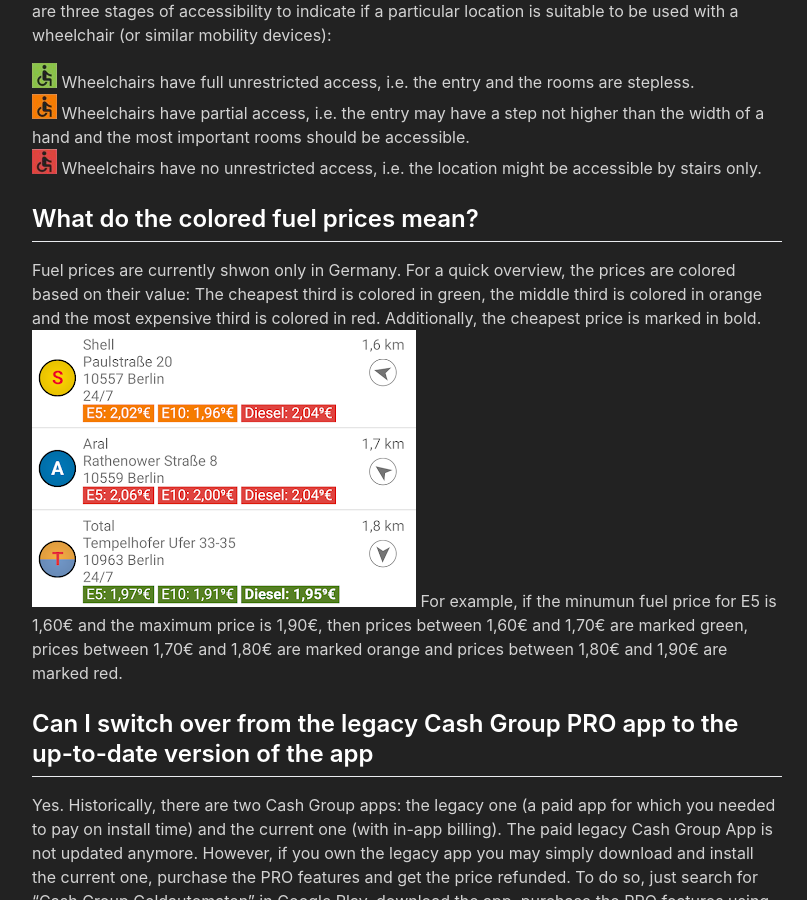
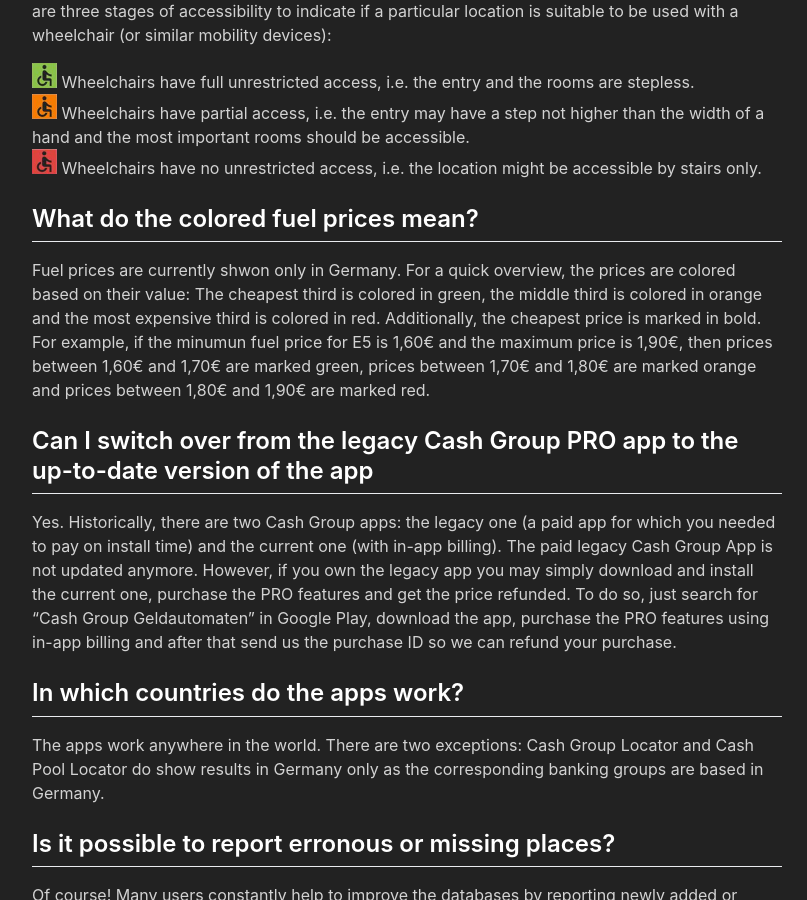
Before and after one commit to positive-infinity/positive-infinity.github.io, a Jekyll site: the page built from _pages/faq.md, in a window 1280 px wide and 900 px high, scrolled down 687 px. Shown: the whole window, without its empty margins (233-1040 px from the left). Built offline with Jekyll 4.4.1, drawn with Linux system fonts in a browser that asks for light colours; nearby versions of some CDN libraries.

Commit message:
Update faq.md

```diff
--- a/_pages/faq.md
+++ b/_pages/faq.md
@@ -21,9 +21,7 @@
 ![alt text](../assets/wheelchair_no.png) Wheelchairs have no unrestricted access, i.e. the location might be accessible by stairs only.<br>
 
 ## What do the colored fuel prices mean?
-Fuel prices are currently shwon only in Germany. For a quick overview, the prices are colored based on their value: The cheapest third is colored in green, the middle third is colored in orange and the most expensive third is colored in red. Additionally, the cheapest price is marked in bold.
-![alt text](../assets/fuelprices.png)
-For example, if the minumun fuel price for E5 is 1,60€ and the maximum price is 1,90€, then prices between 1,60€ and 1,70€ are marked green, prices between 1,70€ and 1,80€ are marked orange and prices between 1,80€ and 1,90€ are marked red.
+Fuel prices are currently shwon only in Germany. For a quick overview, the prices are colored based on their value: The cheapest third is colored in green, the middle third is colored in orange and the most expensive third is colored in red. Additionally, the cheapest price is marked in bold. For example, if the minumun fuel price for E5 is 1,60€ and the maximum price is 1,90€, then prices between 1,60€ and 1,70€ are marked green, prices between 1,70€ and 1,80€ are marked orange and prices between 1,80€ and 1,90€ are marked red.
 ## Can I switch over from the legacy Cash Group PRO app to the up-to-date version of the app
 Yes. Historically, there are two Cash Group apps: the legacy one (a paid app for which you needed to pay on install time) and the current one (with in-app billing). The paid legacy Cash Group App is not updated anymore. However, if you own the legacy app you may simply download and install the current one, purchase the PRO features and get the price refunded. To do so, just search for "Cash Group Geldautomaten" in Google Play, download the app, purchase the PRO features using in-app billing and after that send us the purchase ID so we can refund your purchase.
 
```
